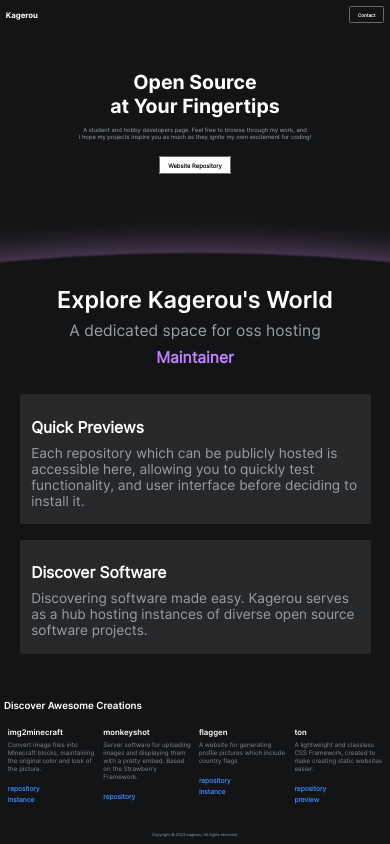
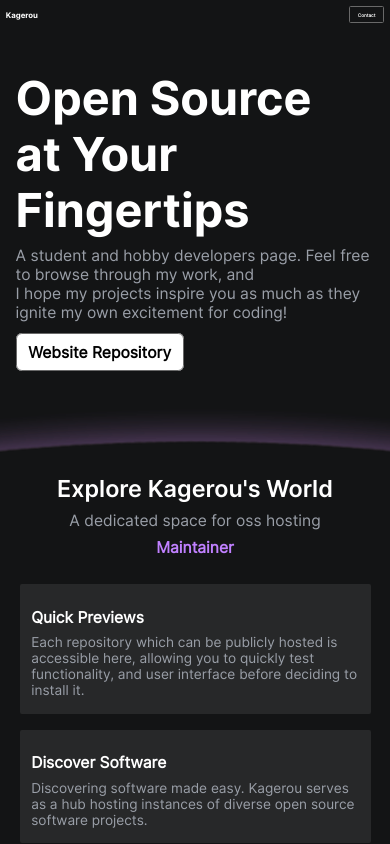
Before and after one commit to elderguardian/kagerou, a JavaScript app: page / in a window 390 px wide. Shown: the top 844 px of the page. Built offline with nearby package versions, Linux system fonts and the light colour scheme.

Commit message:
adjusted landing section for mobile site

```diff
--- a/src/sections/LandingSection.svelte
+++ b/src/sections/LandingSection.svelte
@@ -35,4 +35,28 @@
         font-weight: bold;
         border: .1vw solid dimgray;
     }
+
+    @media screen and (max-width: 600px) {
+        #section-landing,
+        #section-landing * {
+            text-align: left;
+            margin-left: 4vw;
+        }
+
+        #section-landing a {
+            margin: 4vw 0;
+            font-size: 4vw;
+            padding: 2.2vw 3vw;
+            border-radius: 1.5vw;
+        }
+
+        #section-landing h2 {
+            font-size: 12vw;
+        }
+
+        #section-landing p {
+            font-size: 4vw;
+            margin: 0 2vw 5vw 0vw;
+        }
+    }
 </style>
```
